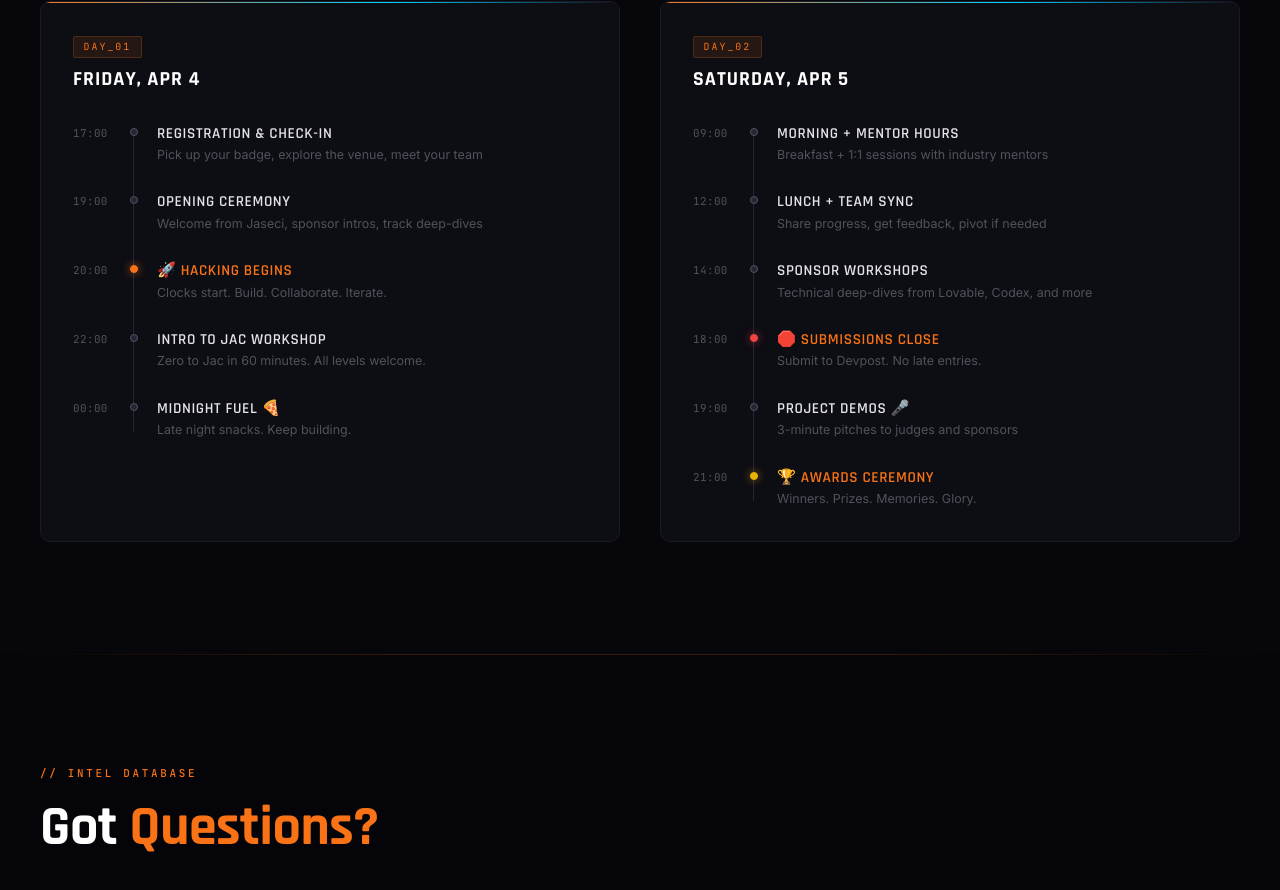
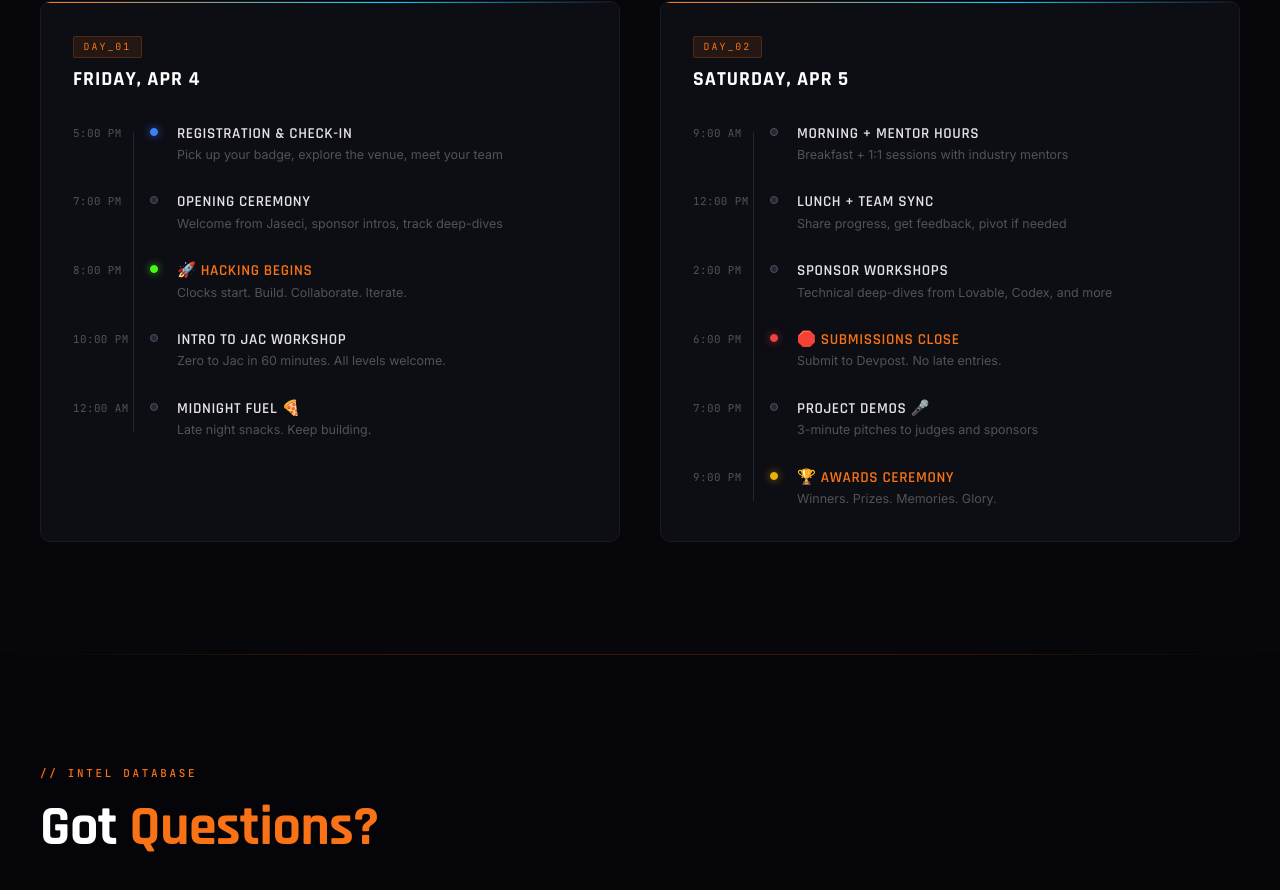
Before and after one commit to kevinjin420/jachacks-website, an Astro site: page / in a window 1280 px wide. Shown: the part 5080-5970 px from the top of the page. Built offline with nearby package versions, Linux system fonts and the light colour scheme; Astro itself is replaced by a stand-in of ours; a web font is replaced by a local one.

Commit message:
Cleaned up style of the hackathon timeline

```diff
--- a/src/pages/index.astro
+++ b/src/pages/index.astro
@@ -443,15 +443,15 @@
             </div>
             <div class="timeline">
               <div class="tl-event">
-                <div class="tl-time">17:00</div>
-                <div class="tl-line"><div class="tl-dot"></div></div>
+                <div class="tl-time">5:00 PM</div>
+                <div class="tl-line"><div class="tl-dot dot-blue"></div></div>
                 <div class="tl-body">
                   <div class="tl-title">REGISTRATION &amp; CHECK-IN</div>
                   <div class="tl-desc">Pick up your badge, explore the venue, meet your team</div>
                 </div>
               </div>
               <div class="tl-event">
-                <div class="tl-time">19:00</div>
+                <div class="tl-time">7:00 PM</div>
                 <div class="tl-line"><div class="tl-dot"></div></div>
                 <div class="tl-body">
                   <div class="tl-title">OPENING CEREMONY</div>
@@ -459,15 +459,15 @@
                 </div>
               </div>
               <div class="tl-event tl-hot">
-                <div class="tl-time">20:00</div>
-                <div class="tl-line"><div class="tl-dot dot-orange"></div></div>
+                <div class="tl-time">8:00 PM</div>
+                <div class="tl-line"><div class="tl-dot dot-green"></div></div>
                 <div class="tl-body">
                   <div class="tl-title">🚀 HACKING BEGINS</div>
                   <div class="tl-desc">Clocks start. Build. Collaborate. Iterate.</div>
                 </div>
               </div>
               <div class="tl-event">
-                <div class="tl-time">22:00</div>
+                <div class="tl-time">10:00 PM</div>
                 <div class="tl-line"><div class="tl-dot"></div></div>
                 <div class="tl-body">
                   <div class="tl-title">INTRO TO JAC WORKSHOP</div>
@@ -475,7 +475,7 @@
                 </div>
               </div>
               <div class="tl-event">
-                <div class="tl-time">00:00</div>
+                <div class="tl-time">12:00 AM</div>
                 <div class="tl-line"><div class="tl-dot"></div></div>
                 <div class="tl-body">
                   <div class="tl-title">MIDNIGHT FUEL 🍕</div>
@@ -491,7 +491,7 @@
             </div>
             <div class="timeline">
               <div class="tl-event">
-                <div class="tl-time">09:00</div>
+                <div class="tl-time">9:00 AM</div>
                 <div class="tl-line"><div class="tl-dot"></div></div>
                 <div class="tl-body">
                   <div class="tl-title">MORNING + MENTOR HOURS</div>
@@ -499,7 +499,7 @@
                 </div>
               </div>
               <div class="tl-event">
-                <div class="tl-time">12:00</div>
+                <div class="tl-time">12:00 PM</div>
                 <div class="tl-line"><div class="tl-dot"></div></div>
                 <div class="tl-body">
                   <div class="tl-title">LUNCH + TEAM SYNC</div>
@@ -507,7 +507,7 @@
                 </div>
               </div>
               <div class="tl-event">
-                <div class="tl-time">14:00</div>
+                <div class="tl-time">2:00 PM</div>
                 <div class="tl-line"><div class="tl-dot"></div></div>
                 <div class="tl-body">
                   <div class="tl-title">SPONSOR WORKSHOPS</div>
@@ -515,7 +515,7 @@
                 </div>
               </div>
               <div class="tl-event tl-hot">
-                <div class="tl-time">18:00</div>
+                <div class="tl-time">6:00 PM</div>
                 <div class="tl-line"><div class="tl-dot dot-red"></div></div>
                 <div class="tl-body">
                   <div class="tl-title">🛑 SUBMISSIONS CLOSE</div>
@@ -523,7 +523,7 @@
                 </div>
               </div>
               <div class="tl-event">
-                <div class="tl-time">19:00</div>
+                <div class="tl-time">7:00 PM</div>
                 <div class="tl-line"><div class="tl-dot"></div></div>
                 <div class="tl-body">
                   <div class="tl-title">PROJECT DEMOS 🎤</div>
@@ -531,7 +531,7 @@
                 </div>
               </div>
               <div class="tl-event tl-hot">
-                <div class="tl-time">21:00</div>
+                <div class="tl-time">9:00 PM</div>
                 <div class="tl-line"><div class="tl-dot dot-gold"></div></div>
                 <div class="tl-body">
                   <div class="tl-title">🏆 AWARDS CEREMONY</div>
@@ -1055,10 +1055,11 @@
   .timeline::before { content:''; position:absolute; left:60px; top:8px; bottom:8px; width:1px; background:var(--border); }
   .tl-event { display:flex; align-items:flex-start; margin-bottom:1.75rem; }
   .tl-event:last-child { margin-bottom:0; }
-  .tl-time { font-family:var(--mono); font-size:.68rem; color:var(--muted); width:50px; flex-shrink:0; padding-top:2px; letter-spacing:.04em; }
+  .tl-time { font-family:var(--mono); font-size:.68rem; color:var(--muted); width:70px; flex-shrink:0; padding-top:2px; letter-spacing:.04em; }
   .tl-line { width:22px; flex-shrink:0; display:flex; justify-content:center; padding-top:4px; position:relative; z-index:1; }
   .tl-dot { width:8px; height:8px; border-radius:50%; background:var(--border); border:1px solid var(--muted); flex-shrink:0; }
-  .dot-orange { background:var(--primary); border-color:var(--primary); box-shadow:0 0 8px rgba(249,115,22,.7); }
+  .dot-blue { background:#3B82F6; border-color:#3B82F6; box-shadow:0 0 8px rgba(59,130,246,.7); }
+  .dot-green { background:#47f916; border-color:#47f916; box-shadow:0 0 8px rgba(71, 249, 22, 0.7); }
   .dot-red { background:#EF4444; border-color:#EF4444; box-shadow:0 0 8px rgba(239,68,68,.6); }
   .dot-gold { background:#EAB308; border-color:#EAB308; box-shadow:0 0 8px rgba(234,179,8,.6); }
   .tl-body { padding-left:.75rem; }
```
